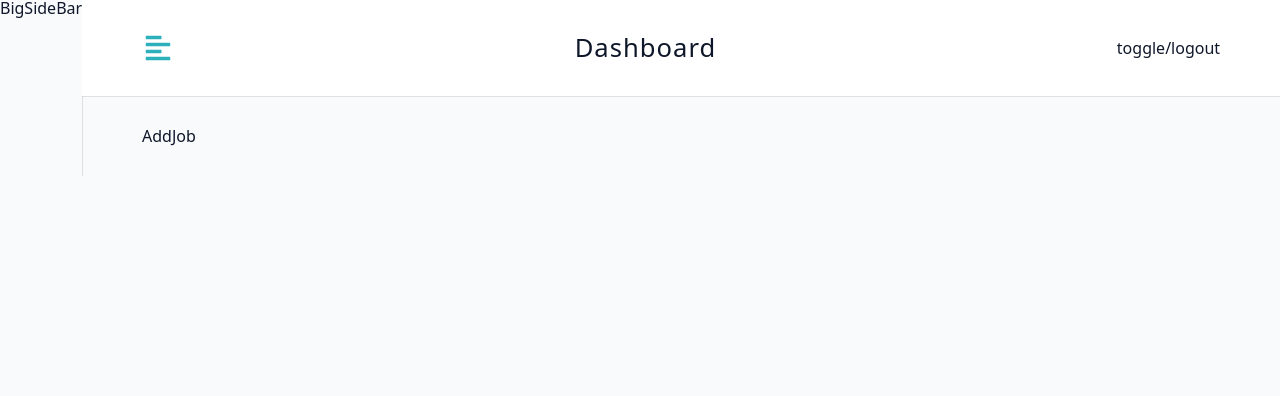
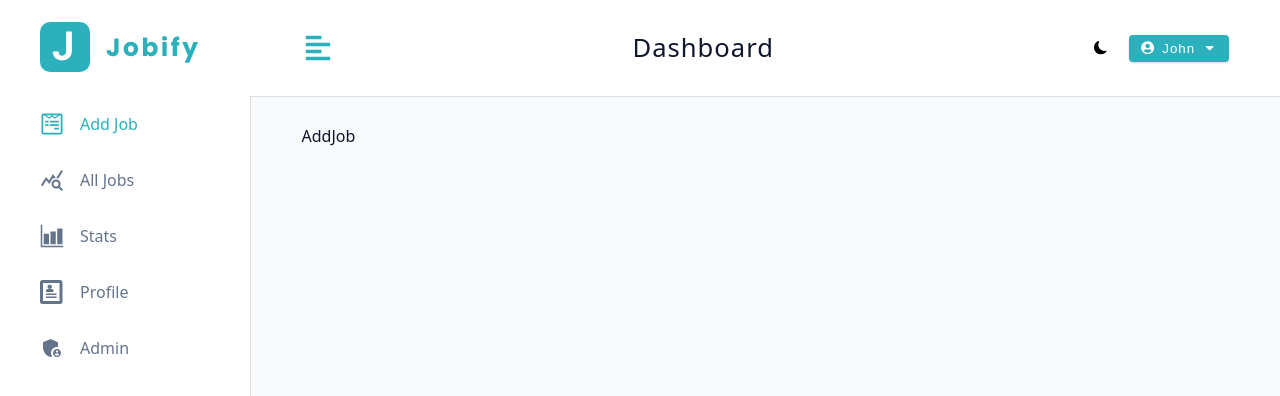
Before and after one commit to Mrx207/client, a React (Vite) app: page /dashboard in a window 1280 px wide. Shown: the top 396 px of the page. Built offline with nearby package versions, Linux system fonts and the light colour scheme.

Commit message:
dark theme logic added

```diff
--- a/src/App.jsx
+++ b/src/App.jsx
@@ -12,6 +12,16 @@
   Profile,
   Admin,
 } from "./pages";
+
+const checkDefaultTheme = () => {
+  const isDarkTheme = localStorage.getItem("darkTheme") === "true";
+  document.body.classList.toggle("dark-theme", isDarkTheme);
+  console.log(isDarkTheme);
+
+  return isDarkTheme;
+};
+
+const isDarkThemeEnabled = checkDefaultTheme();
 
 const router = createBrowserRouter([
   {
@@ -33,7 +43,7 @@
       },
       {
         path: "dashboard",
-        element: <DashBoardLayout />,
+        element: <DashBoardLayout isDarkThemeEnabled={isDarkThemeEnabled} />,
         children: [
           {
             index: true,
--- a/src/assets/wrappers/SmallSidebar.js
+++ b/src/assets/wrappers/SmallSidebar.js
@@ -1,4 +1,4 @@
-import styled from 'styled-components';
+import styled from "styled-components";
 
 const Wrapper = styled.aside`
   @media (min-width: 992px) {
--- a/src/components/BigSidebar.jsx
+++ b/src/components/BigSidebar.jsx
@@ -1,7 +1,26 @@
 import Wrapper from "../assets/wrappers/BigSidebar";
+import { useDashboardContext } from "../pages/DashBoardLayout";
+import Logo from "./Logo";
+import NavLinks from "./NavLinks";
 
 const BigSidebar = () => {
-  return <Wrapper>BigSideBar</Wrapper>;
+  const { showSidebar } = useDashboardContext();
+  return (
+    <Wrapper>
+      <div
+        className={
+          showSidebar ? "sidebar-container " : "sidebar-container show-sidebar"
+        }
+      >
+        <div className="content">
+          <header>
+            <Logo />
+          </header>
+          <NavLinks isBigSidebar />
+        </div>
+      </div>
+    </Wrapper>
+  );
 };
 
 export default BigSidebar;
--- /dev/null
+++ b/src/components/LogoutContainer.jsx
@@ -0,0 +1,29 @@
+import { useState } from "react";
+import Wrapper from "../assets/wrappers/LogoutContainer";
+import { useDashboardContext } from "../pages/DashBoardLayout";
+import { FaCaretDown, FaUserCircle } from "react-icons/fa";
+
+const LogoutContainer = () => {
+  const [showLogout, setShowLogout] = useState(false);
+  const { user, logoutUser } = useDashboardContext();
+  return (
+    <Wrapper>
+      <button
+        type="button"
+        className="btn logout-btn"
+        onClick={() => setShowLogout(!showLogout)}
+      >
+        <FaUserCircle />
+        {user?.name}
+        <FaCaretDown />
+      </button>
+      <div className={showLogout ? "dropdown show-dropdown" : "dropdown"}>
+        <button type="button" className="dropdown-btn" onClick={logoutUser}>
+          logout
+        </button>
+      </div>
+    </Wrapper>
+  );
+};
+
+export default LogoutContainer;
--- /dev/null
+++ b/src/components/NavLinks.jsx
@@ -0,0 +1,29 @@
+import { NavLink } from "react-router-dom";
+import links from "../utils/links";
+import { useDashboardContext } from "../pages/DashBoardLayout";
+
+const NavLinks = ({ isBigSidebar }) => {
+  const { toggleShowSidebar, user } = useDashboardContext();
+  return (
+    <>
+      {" "}
+      {links.map((link) => {
+        const { text, path, icon } = link;
+        return (
+          <NavLink
+            to={path}
+            key={text}
+            className="nav-link"
+            onClick={isBigSidebar ? null : toggleShowSidebar}
+            end
+          >
+            <span className="icon">{icon}</span>
+            {text}
+          </NavLink>
+        );
+      })}
+    </>
+  );
+};
+
+export default NavLinks;
--- a/src/components/Navbar.jsx
+++ b/src/components/Navbar.jsx
@@ -3,6 +3,8 @@
 import { FaAlignLeft } from "react-icons/fa";
 import Logo from "./Logo";
 import { useDashboardContext } from "../pages/DashBoardLayout";
+import LogoutContainer from "./LogoutContainer";
+import ThemeToggle from "./ThemeToggle";
 
 const Navbar = () => {
   const clprint = () => {
@@ -23,7 +25,10 @@
           <Logo />
           <h4 className="logo-text">dashboard</h4>
         </div>
-        <div className="btn-container">toggle/logout</div>
+        <div className="btn-container">
+          <ThemeToggle />
+          <LogoutContainer />
+        </div>
       </div>
     </Wrapper>
   );
--- a/src/components/SmallSidebar.jsx
+++ b/src/components/SmallSidebar.jsx
@@ -1,11 +1,39 @@
 import React from "react";
 import Wrapper from "../assets/wrappers/SmallSidebar";
 import { useDashboardContext } from "../pages/DashBoardLayout";
+import { FaTimes } from "react-icons/fa";
+import Logo from "./Logo";
+import links from "../utils/links";
+import { NavLink } from "react-router-dom";
+import NavLinks from "./NavLinks";
 
 const SmallSidebar = () => {
-  const data = useDashboardContext();
-  console.log(data);
-  return <Wrapper>SmallSidebar</Wrapper>;
+  const { showSidebar, toggleShowSidebar } = useDashboardContext();
+  return (
+    <Wrapper>
+      <div
+        className={
+          showSidebar ? "sidebar-container show-sidebar" : "sidebar-container"
+        }
+      >
+        <div className="content">
+          <button
+            type="button"
+            className="close-btn"
+            onClick={toggleShowSidebar}
+          >
+            <FaTimes />
+          </button>
+          <header>
+            <Logo />
+          </header>
+          <div className="nav-links">
+            <NavLinks />
+          </div>
+        </div>
+      </div>
+    </Wrapper>
+  );
 };
 
 export default SmallSidebar;
--- /dev/null
+++ b/src/components/ThemeToggle.jsx
@@ -0,0 +1,13 @@
+import { BsFillSunFill, BsFillMoonFill } from "react-icons/bs";
+import Wrapper from "../assets/wrappers/ThemeToggle";
+import { useDashboardContext } from "../pages/DashBoardLayout";
+const ThemeToggle = () => {
+  const { isDarkTheme, toggleDarkTheme } = useDashboardContext();
+  return (
+    <Wrapper onClick={toggleDarkTheme}>
+      {isDarkTheme ? <BsFillSunFill /> : <BsFillMoonFill />}
+    </Wrapper>
+  );
+};
+
+export default ThemeToggle;
--- a/src/pages/DashBoardLayout.jsx
+++ b/src/pages/DashBoardLayout.jsx
@@ -5,14 +5,16 @@
 
 const DashboardContext = createContext();
 
-const DashBoardLayout = () => {
+const DashBoardLayout = ({ isDarkThemeEnabled }) => {
   // temp
   const user = { name: "john" };
   const [showSidebar, setShowSidebar] = useState(false);
-  const [isDarkTheme, setDarkTheme] = useState(false);
-
+  const [isDarkTheme, setIsDarkTheme] = useState(isDarkThemeEnabled);
   const toggleDarkTheme = () => {
-    console.log("toggle");
+    const newDarkTheme = !isDarkTheme;
+    setIsDarkTheme(newDarkTheme);
+    document.body.classList.toggle("dark-theme", newDarkTheme);
+    localStorage.setItem("darkTheme", newDarkTheme);
   };
 
   const toggleShowSidebar = () => {
--- /dev/null
+++ b/src/utils/links.jsx
@@ -0,0 +1,16 @@
+import React from "react";
+import { IoBarChartSharp } from "react-icons/io5";
+import { MdQueryStats } from "react-icons/md";
+import { FaWpforms } from "react-icons/fa";
+import { ImProfile } from "react-icons/im";
+import { MdAdminPanelSettings } from "react-icons/md";
+
+const links = [
+  { text: "add job", path: ".", icon: <FaWpforms /> },
+  { text: "all jobs", path: "all-jobs", icon: <MdQueryStats /> },
+  { text: "stats", path: "stats", icon: <IoBarChartSharp /> },
+  { text: "profile", path: "profile", icon: <ImProfile /> },
+  { text: "admin", path: "admin", icon: <MdAdminPanelSettings /> },
+];
+
+export default links;
```
